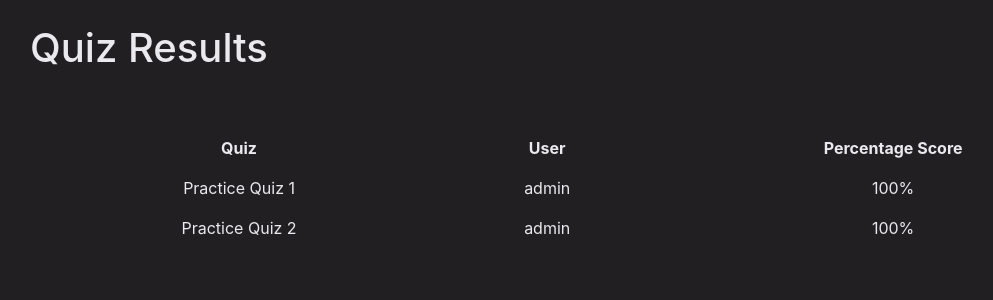
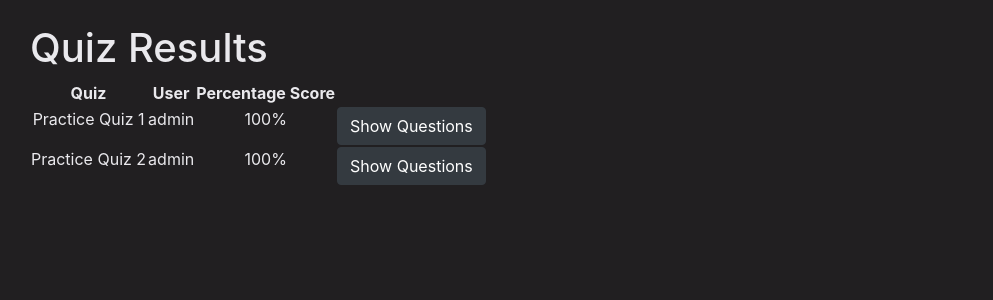
Before and after one commit to cpriddy21/CS396, a Django app: page /quiz_results/ in a window 1280 px wide. Shown: the part 76-376 px from the top of the page, without its empty margins (55-1048 px from the left). Run offline with Django 4.2, Linux system fonts and the light colour scheme; a user stored in the database is signed in; data comes from the database, SQL or seed files in the repository; both versions use the stored data as it was after the commit; some libraries are stand-ins or nearby versions.

Commit message:
dynamic scoring done

```diff
--- a/CS396Project/OnlineLearningSystem/templates/quiz_results.html
+++ b/CS396Project/OnlineLearningSystem/templates/quiz_results.html
@@ -1,49 +1,65 @@
 {% extends 'base.html' %}
 
 {% block content %}
-
-<head>
-  <style>
-      table {
-          width: 100%; /* Make the table expand to the full width of its container */
-      }
-
-      th, td {
-          text-align: center; /* Center-align content within table cells */
-          padding: 8px; /* Add some padding for spacing */
-      }
-  </style>
-</head>
-
   <h1>Quiz Results</h1>
-</br></br>
   <table>
     <thead>
       <tr>
-        <th>Quiz</th>
-        <th>User</th>
-        <th>Percentage Score</th>
+        <th style="text-align: center;">Quiz  </th>
+        <th style="text-align: center;">User  </th>
+        <th stylestyle="text-align: center;">Percentage Score  </th>
       </tr>
     </thead>
     <tbody>
       {% for result in grouped_results %}
         {% if user.is_teacher %}
           <tr>
-            <td>{{ result.quiz_title }}</td>
-            <td>{{ result.user.username }}</td>
-            <td>{{ result.percentage_score }}%</td>
+            <td style="text-align: center;">{{ result.quiz_title }}</td>
+            <td style="text-align: center;">{{ result.user.username }}</td>
+            <td style="text-align: center;"> {{ result.percentage_score }}%</td>
+            <td style="text-align: center;">
+              <button class="btn btn-dark" onclick="toggleQuestions(this)">Show Questions</button>
+              <div class="questions" style="display: none;">
+                <h2>Questions:</h2>
+                <ul>
+                  {% for question_result in result.questions %}
+                    <li>{{ question_result.question_text }}: {{ question_result.is_correct }}</li>
+                  {% endfor %}
+                </ul>
+              </div>
+            </td>
           </tr>
         {% else %}
           {% if result.user == user %}
-            <tr>
-              <td>{{ result.quiz_title }}</td>
-              <td>{{ result.user.username }}</td>
-              <td>{{ result.percentage_score }}%</td>
-
-            </tr>
+          <tr>
+            <td style="text-align: center; vertical-align: top;">{{ result.quiz_title }}</td>
+            <td style="text-align: center; vertical-align: top;">{{ result.user.username }}</td>
+            <td style="text-align: center; vertical-align: top;"> {{ result.percentage_score }}%</td>
+            <td style="text-align: center;">
+              <button class="btn btn-dark" onclick="toggleQuestions(this)">Show Questions</button>
+              <div class="questions" style="display: none;">
+                <ul>
+                  {% for question_result in result.questions %}
+                    <li>{{ question_result.question_text }}: {{ question_result.is_correct }}</li>
+                  {% endfor %}
+                </ul>
+              </div>
+            </td>
+          </tr>
           {% endif %}
         {% endif %}
       {% endfor %}
     </tbody>
   </table>
+
+  <script>
+    function toggleQuestions(button) {
+      var questionsDiv = button.nextElementSibling;
+      if (questionsDiv.style.display === "none") {
+        questionsDiv.style.display = "block";
+      } else {
+        questionsDiv.style.display = "none";
+      }
+    }
+  </script>
 {% endblock %}
--- a/CS396Project/OnlineLearningSystem/views.py
+++ b/CS396Project/OnlineLearningSystem/views.py
@@ -64,35 +64,76 @@ def search_results_view(request):
         return render(request, 'search_results.html', {})
 
 def quiz_results_view(request):
+    # # Query all quiz results
+    # quiz_results = QuizResult.objects.all()
+
+    # # Create a dictionary to store grouped results
+    # grouped_results = {}
+
+    # for result in quiz_results:
+    #     key = (result.user.username, result.quiz.title)
+    #     if key not in grouped_results:
+    #         grouped_results[key] = {
+    #             'user': result.user,
+    #             'quiz_title': result.quiz.title,
+    #             'total_score': 0,  # Initialize total score
+    #             'total_results': 0,  # Initialize total number of results
+    #         }
+    #     grouped_results[key]['total_score'] += result.score
+    #     grouped_results[key]['total_results'] += 1
+
+    # # Calculate the percentage score for each group
+    # for key, group in grouped_results.items():
+    #     total_score = group['total_score']
+    #     total_results = group['total_results']
+    #     if total_results > 0:
+    #         group['percentage_score'] = round((total_score / total_results) * 100)
+
+    # # Convert the dictionary values to a list
+    # grouped_results_list = grouped_results.values()
+
+    # return render(request, 'quiz_results.html', {'grouped_results': grouped_results_list})
+
     # Query all quiz results
     quiz_results = QuizResult.objects.all()
 
-    # Create a dictionary to store grouped results
-    grouped_results = {}
+    grouped_results = []
 
     for result in quiz_results:
         key = (result.user.username, result.quiz.title)
-        if key not in grouped_results:
-            grouped_results[key] = {
+        found = False
+        for group in grouped_results:
+            if group['user'] == result.user and group['quiz_title'] == result.quiz.title:
+                group['total_score'] += result.score
+                group['total_results'] += 1
+                group['questions'].append({
+                    'question_text': result.question.question_text,
+                    'is_correct': result.selected_choice.is_correct,
+                })
+                found = True
+                break
+
+        if not found:
+            grouped_result = {
                 'user': result.user,
                 'quiz_title': result.quiz.title,
-                'total_score': 0,  # Initialize total score
-                'total_results': 0,  # Initialize total number of results
+                'total_score': result.score,
+                'total_results': 1,
+                'questions': [{
+                    'question_text': result.question.question_text,
+                    'is_correct': result.selected_choice.is_correct,
+                }],
             }
-        grouped_results[key]['total_score'] += result.score
-        grouped_results[key]['total_results'] += 1
+            grouped_results.append(grouped_result)
 
     # Calculate the percentage score for each group
-    for key, group in grouped_results.items():
+    for group in grouped_results:
         total_score = group['total_score']
         total_results = group['total_results']
         if total_results > 0:
             group['percentage_score'] = round((total_score / total_results) * 100)
 
-    # Convert the dictionary values to a list
-    grouped_results_list = grouped_results.values()
-
-    return render(request, 'quiz_results.html', {'grouped_results': grouped_results_list})
+    return render(request, 'quiz_results.html', {'grouped_results': grouped_results})
 
 def QuizView(request, quiz_pk):
     try:
```
Also changed, not shown: CS396Project/db.sqlite3.
